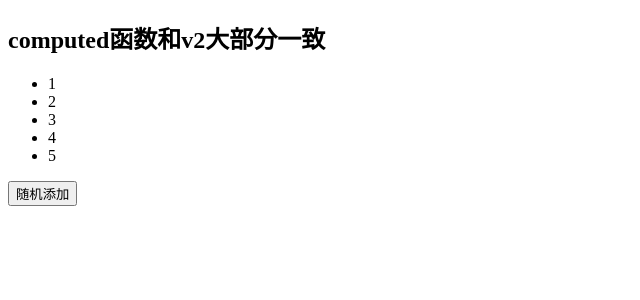
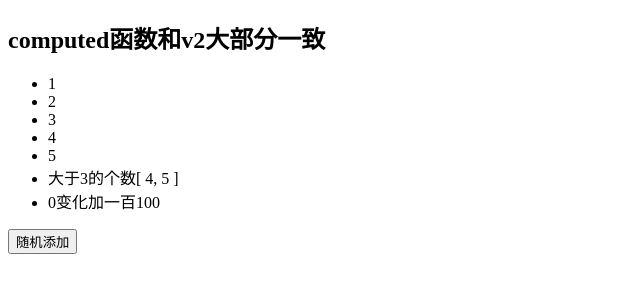
Before and after one commit to jialiangzai/vue3_exercise, a Vue app: page / in a window 1280 px wide. Shown: the top 300 px of the page, without its empty margins (0-640 px from the left). Built offline with nearby package versions, Linux system fonts and the light colour scheme.

Commit message:
计算属性

```diff
--- a/src/views/computed.函数.vue
+++ b/src/views/computed.函数.vue
@@ -3,6 +3,8 @@
     <h2>computed函数和v2大部分一致</h2>
     <ul>
       <li v-for="(v, i) in list" :key="i" @click="del(i)">{{ v }}</li>
+      <li>大于3的个数{{ thridNumber }}</li>
+      <li>0变化加一百{{ ffn }}</li>
     </ul>
     <button @click="addData">随机添加</button>
   </div>
@@ -29,7 +31,16 @@ export default {
     const del = (i) => {
       list.value.splice(i, 1)
     }
-    return { list, addData, del }
+    // 计算属性函数 大于3 依赖list的数据计算重新生成新的数据结果有缓存所以快
+    const thridNumber = computed(() => {
+      return list.value.filter((item) => item > 3)
+    })
+    // 计算属性 加100
+    const s = ref(0)
+    const ffn = computed(() => {
+      return s.value + 100
+    })
+    return { list, addData, del, thridNumber, ffn }
   }
 }
 </script>
```
